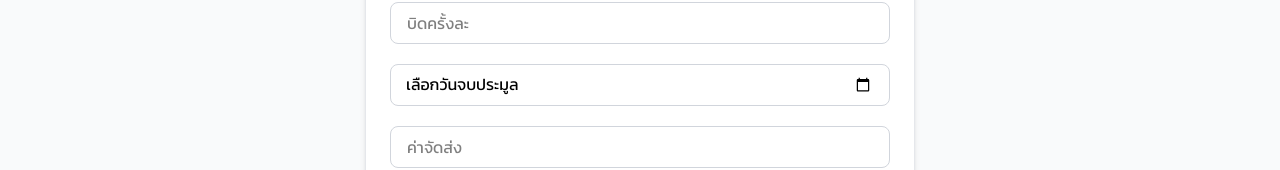
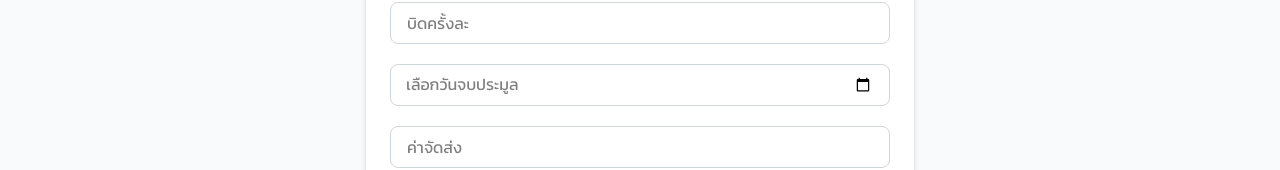
Before and after one commit to gucode-stepreneur/bidzy, a Next.js app: page / in a window 1280 px wide. Shown: the part 709-879 px from the top of the page. Built offline with nearby package versions, Linux system fonts and the light colour scheme; no server answers.

Commit message:
change color

```diff
--- a/src/app/page.js
+++ b/src/app/page.js
@@ -204,7 +204,7 @@ const page = () => {
       required
     />
     <div className="relative" >
-      <label htmlFor="end_at" className="block w-full h-full absolute top-2 left-4 pointer-events-auto !text-black z-100"   onClick={() => inputRef.current?.showPicker?.()}>
+      <label htmlFor="end_at" className="block w-full h-full absolute top-2 left-4 pointer-events-auto !text-black/50 z-100"   onClick={() => inputRef.current?.showPicker?.()}>
       {hasSelectedDate ? "" : "เลือกวันจบประมูล"}
         </label>
     <input
```
